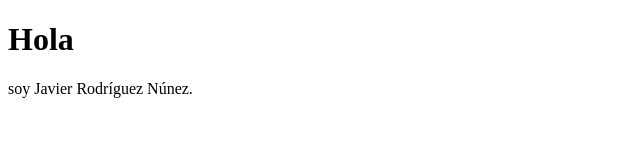
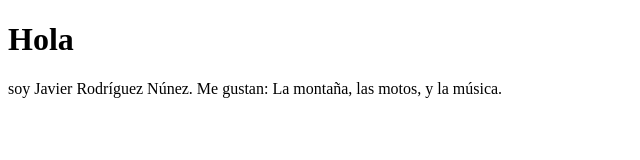
Before and after one commit to PabloTeranRueda/AD1_ED, a plain HTML site: page Javie_Rodriguez.Html in a window 1280 px wide. Shown: the whole page, without its empty margins (0-640 px from the left). Drawn offline with Linux system fonts and the light colour scheme.

Commit message:
Update Javie_Rodriguez.Html
No logro subirla, por error del Visual code, aunque hice varias veces commit, y modifiqué los archivos.

```diff
--- a/Javie_Rodriguez.Html
+++ b/Javie_Rodriguez.Html
@@ -8,5 +8,6 @@
 <body>
     <h1>Hola</h1>
     soy Javier Rodríguez Núnez.
+    Me gustan: La montaña, las motos, y la música.
 </body>
 </html>
```
